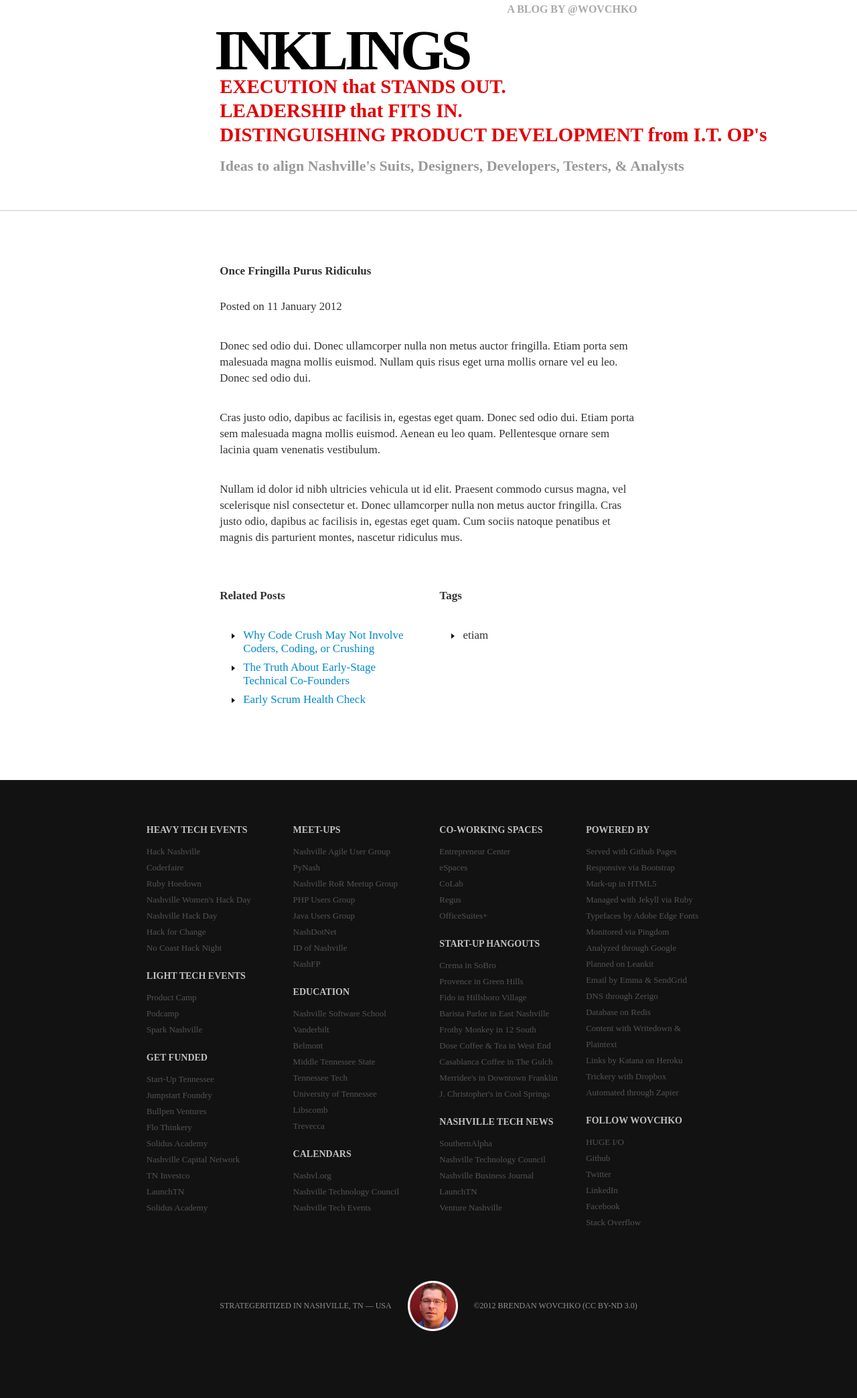
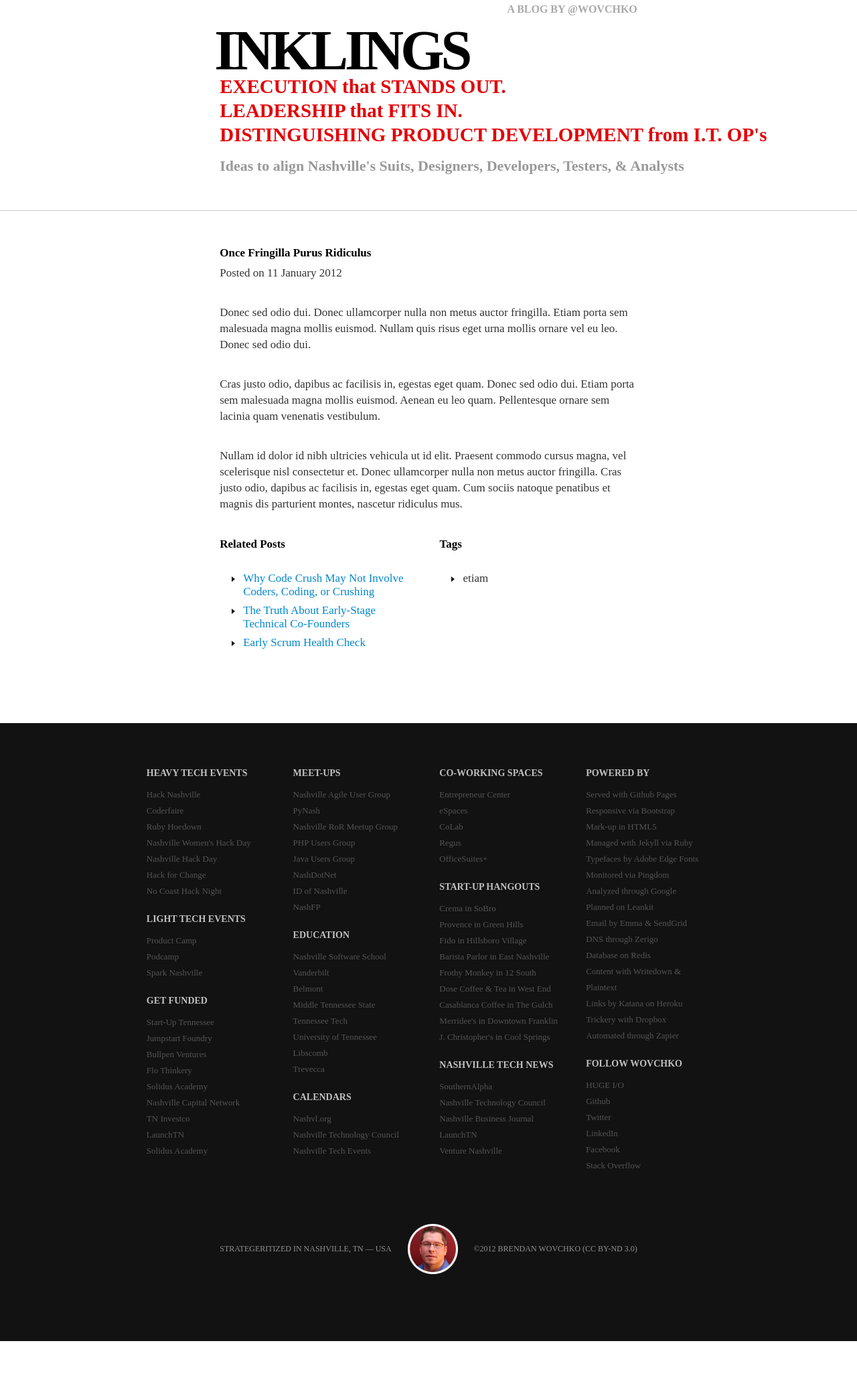
Before and after one commit to wovchko/inklings, a Jekyll site: the page built from _posts/2012-01-11-once-fringilla-purus-ridiculus.md, in a window 1280 px wide. Shown: the whole page at 67% size. Built offline with Jekyll 4.4.1, drawn with Linux system fonts in a browser that asks for light colours; Markdown is read by kramdown in place of the engine named in the settings; after the commit the page ends 2003 px from its top, so only the background shows below that.

Commit message:
Add styles

```diff
--- a/_layouts/post.html
+++ b/_layouts/post.html
@@ -3,7 +3,7 @@ layout: index
 ---
      <div class="row-fluid">
        <div class="span6 offset3">
-         <h5>{{page.title}}</h5>
+         <h5 class="title">{{page.title}}</h5>
          <p>Posted on {{ page.date | date: "%d %B %Y" }}</p>
          {{ content }}
        </div>
@@ -12,7 +12,7 @@ layout: index
      <div class="row-fluid">
        <div class="span3 offset3">
          {% if site.related_posts != empty %}
-             <h5>Related Posts</h5>
+             <h5 class="title">Related Posts</h5>
                <ul>
                {% for post in site.related_posts limit:3 %}
                <li><a href="{{ post.url }}">{{ post.title }}</a></li>
@@ -22,7 +22,7 @@ layout: index
        </div>
        <div class="span3">
          {% if page.tags != empty %}
-             <h5>Tags</h5>
+             <h5 class="title">Tags</h5>
              <ul>
              {% for tag in page.tags %}
                <li>{{ tag }}</li>
```
